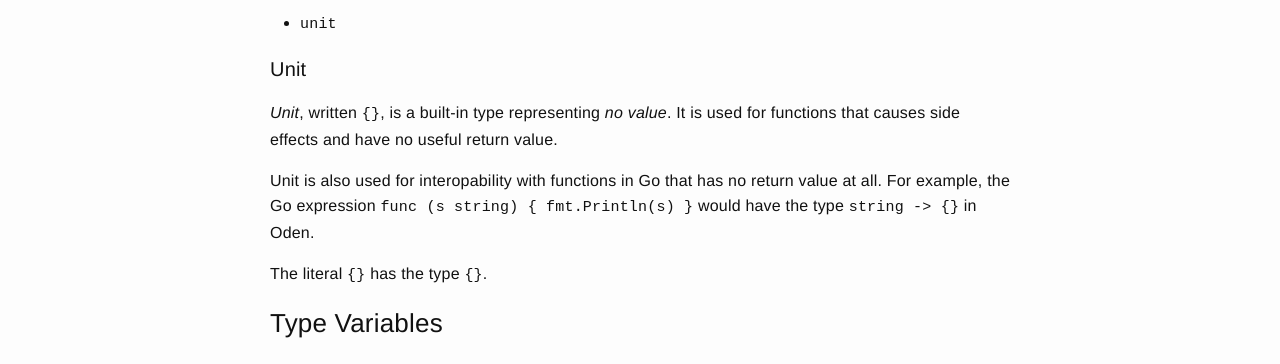
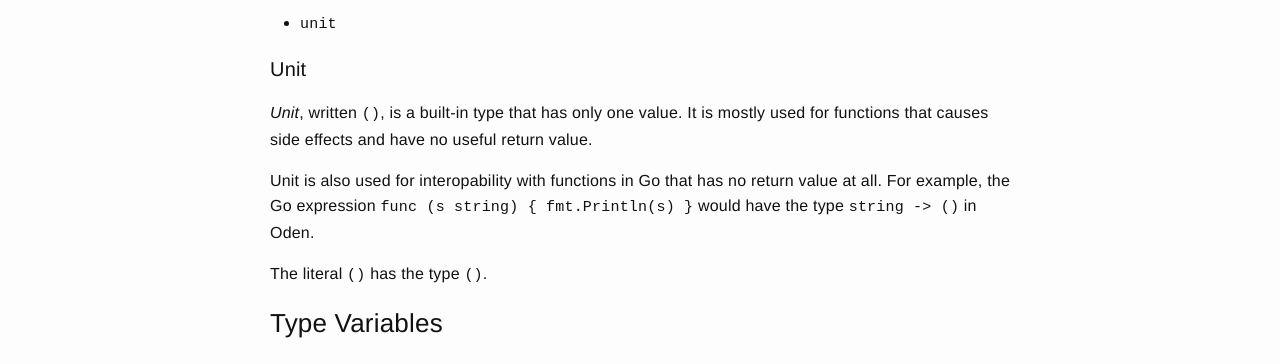
Before and after one commit to oden-lang/oden-lang.github.io, a Jekyll site: the page built from user-guide/language-reference/type-system.md, in a window 1280 px wide. Shown: the part 470-834 px from the top of the page. Built offline with Jekyll 4.4.1, drawn with Linux system fonts in a browser that asks for light colours; formulas are drawn with MathJax 3.

Commit message:
Adjust for new unit syntax

```diff
--- a/_layouts/start.html
+++ b/_layouts/start.html
@@ -44,7 +44,7 @@ square n -> n * n
 twice :: (#a -> #a) -> #a -> #a
 twice f x -> f(f(x))
 
-main :: -> {}
+main :: -> ()
 main -> let n = twice(square, 2) in {
   fmt.Println("2\x2074 =", n)
 }
--- a/user-guide/language-reference/type-system.md
+++ b/user-guide/language-reference/type-system.md
@@ -19,14 +19,14 @@ Just like in Go, there are some built in types:
 
 ### Unit
 
-*Unit*, written `{}`, is a built-in type representing *no value*. It is used
-for functions that causes side effects and have no useful return value.
+*Unit*, written `()`, is a built-in type that has only one value. It is mostly
+used for functions that causes side effects and have no useful return value.
 
 Unit is also used for interopability with functions in Go that has no
 return value at all. For example, the Go expression `func (s string) {
-fmt.Println(s) }` would have the type `string -> {}` in Oden.
+fmt.Println(s) }` would have the type `string -> ()` in Oden.
 
-The literal `{}` has the type `{}`.
+The literal `()` has the type `()`.
 
 ## Type Variables
 
```
Also changed, not shown: user-guide/language-reference/forms.md (+1 -2 lines).
